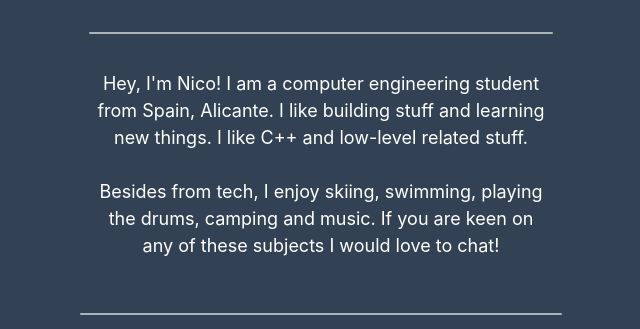
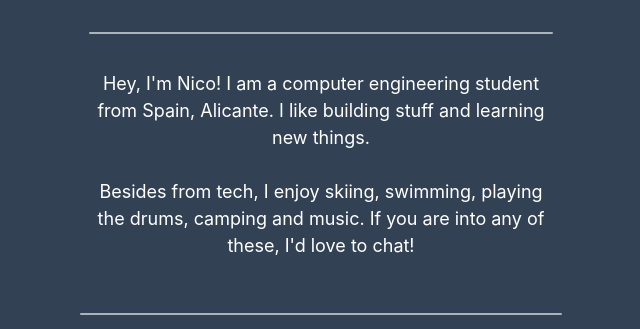
Before and after one commit to NicolasSerranoGarcia/NicolasSerranoGarcia.github.io, a plain HTML site: page index.html in a window 1280 px wide. Shown: the part 301-630 px from the top of the page, without its empty margins (319-959 px from the left). Drawn offline with Linux system fonts and the light colour scheme.

Commit message:
changed paragraph

```diff
--- a/index.html
+++ b/index.html
@@ -23,11 +23,11 @@
                 <div id = "wrapper-about-me">
                     <div id = "about-me-1" class = "paragraph">
                         Hey, I'm Nico! I am a computer engineering student from Spain, Alicante.
-                        I like building stuff and learning new things. I like C++ and low-level related stuff.
+                        I like building stuff and learning new things.
                     </div>
                     <div id = "about-me-2" class = "paragraph">
                         Besides from tech, I enjoy skiing, swimming, playing the drums, camping and music.
-                        If you are keen on any of these subjects I would love to chat!
+                        If you are into any of these, I'd love to chat!
                     </div>
                 </div>
             </div>
```
